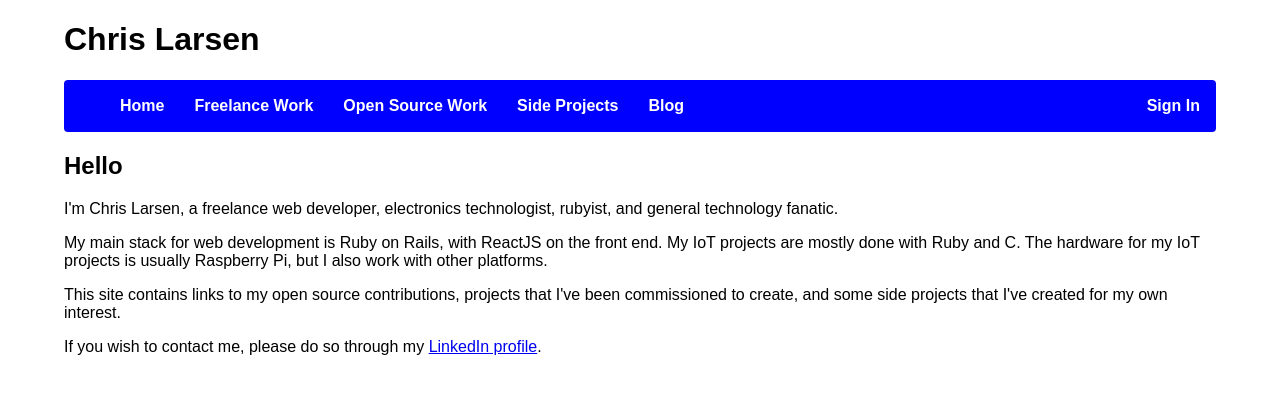
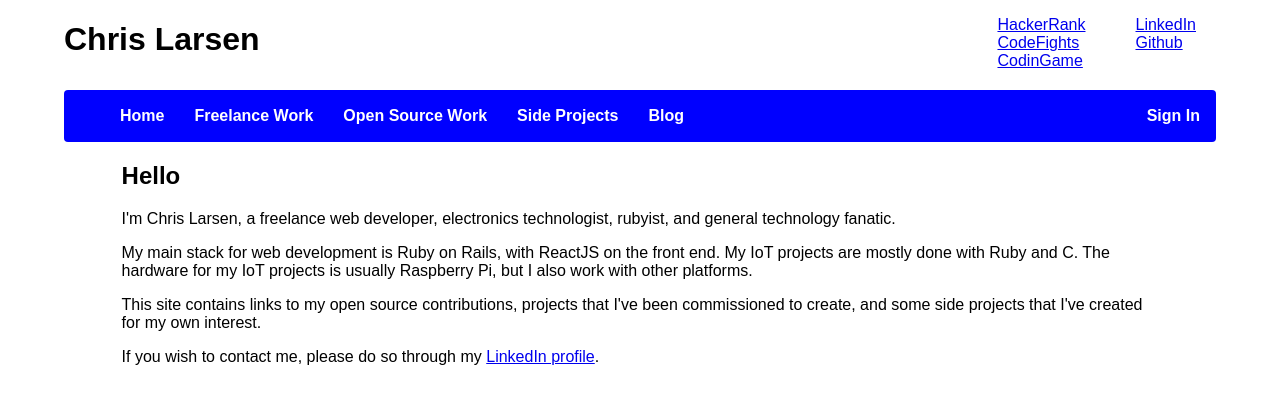
Before and after one commit to HCLarsen/christianlarsen-old, a React (Create React App) app: page / in a window 1280 px wide. Shown: the top 404 px of the page. Built offline with nearby package versions, Linux system fonts and the light colour scheme.

Commit message:
Add External Links

```diff
--- a/src/App.css
+++ b/src/App.css
@@ -27,10 +27,35 @@ nav {
   float:right;
 }
 
-li > a {
+.navbar > li > a {
   padding: 15px;
 
   color: white;
   font-weight: bold;
   text-decoration: none;
 }
+
+.title-bar {
+  width: 100%;
+  display: inline-block;
+}
+
+.title {
+  float: left;
+  font-size: 2rem;
+}
+
+.contact-info {
+  margin-right: 10px;
+  float: right;
+}
+
+ul.contact-info {
+  list-style-type: none;
+}
+
+.content {
+  width: 90%;
+  margin-left: auto;
+  margin-right: auto;
+}
--- a/src/App.js
+++ b/src/App.js
@@ -18,7 +18,20 @@ class App extends Component {
     return (
       <div className="App">
         <div className="header">
-          <h1>Chris Larsen</h1>
+          <div className="title-bar">
+            <h1 className="title">Chris Larsen</h1>
+            <div className="contact-info">
+              <ul className="contact-info">
+                <li><a href="https://www.linkedin.com/in/chris-larsen-58347214/" target="_blank">LinkedIn</a></li>
+                <li><a href="https://github.com/HCLarsen">Github</a></li>
+              </ul>
+              <ul className="contact-info">
+                <li><a href="https://www.hackerrank.com/HCLarsen" target="_blank">HackerRank</a></li>
+                <li><a href="https://codefights.com/profile/hclarsen" target="_blank">CodeFights</a></li>
+                <li><a href="https://www.codingame.com/profile/ef9dbf586fe48edbd0ca1e569084a33f2941112" target="_blank">CodinGame</a></li>
+              </ul>
+            </div>
+          </div>
           <nav>
             <ul className="navbar navbar-left">
               <li><a>Home</a></li>
--- a/src/Home.js
+++ b/src/Home.js
@@ -5,10 +5,10 @@ class Home extends Component {
     return(
       <section className="content">
         <h2>Hello</h2>
-        <p>{"I'm Chris Larsen, a freelance web developer, electronics technologist, rubyist, and general technology fanatic."}</p>
-        <p>{"My main stack for web development is Ruby on Rails, with ReactJS on the front end. My IoT projects are mostly done with Ruby and C. The hardware for my IoT projects is usually Raspberry Pi, but I also work with other platforms."}</p>
-        <p>{"This site contains links to my open source contributions, projects that I've been commissioned to create, and some side projects that I've created for my own interest."}</p>
-        <p>{"If you wish to contact me, please do so through my "}<a href="#" target="_blank">LinkedIn profile</a>.</p>
+        <p>I'm Chris Larsen, a freelance web developer, electronics technologist, rubyist, and general technology fanatic.</p>
+        <p>My main stack for web development is Ruby on Rails, with ReactJS on the front end. My IoT projects are mostly done with Ruby and C. The hardware for my IoT projects is usually Raspberry Pi, but I also work with other platforms.</p>
+        <p>This site contains links to my open source contributions, projects that I've been commissioned to create, and some side projects that I've created for my own interest.</p>
+        <p>If you wish to contact me, please do so through my <a href="https://www.linkedin.com/in/chris-larsen-58347214/" target="_blank">LinkedIn profile</a>.</p>
       </section>
     );
   }
```
